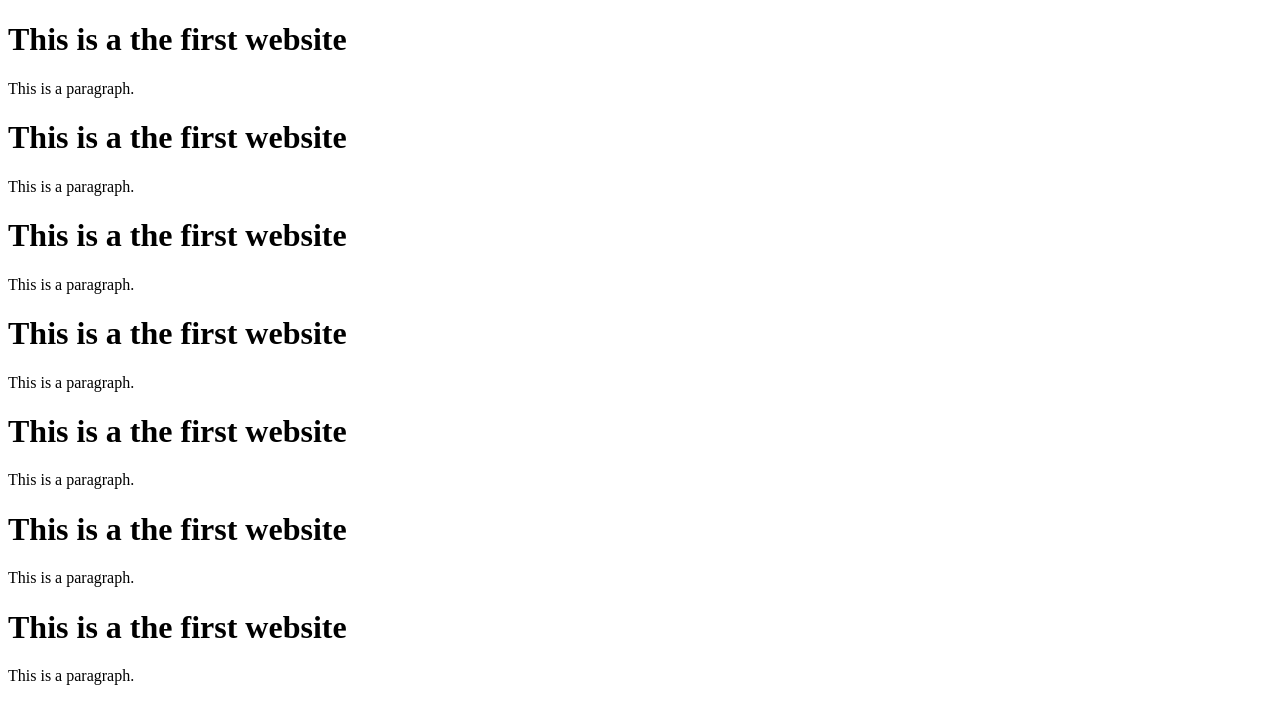
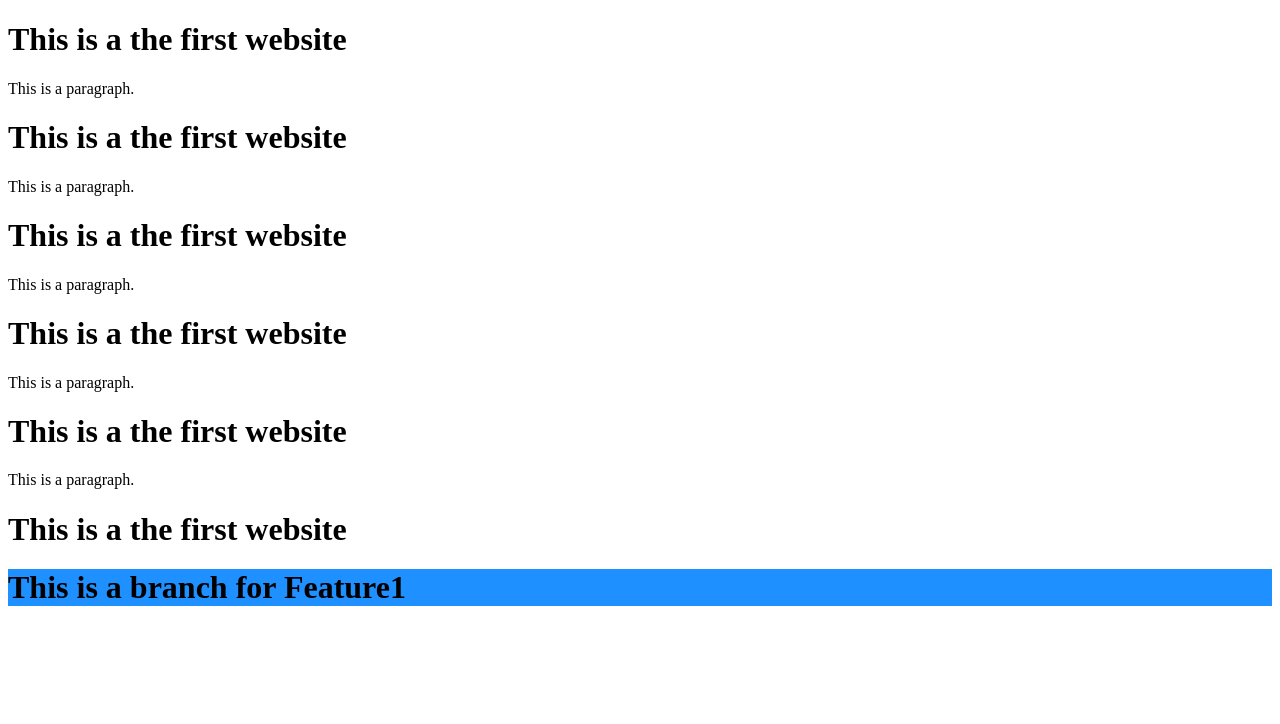
Before and after one commit to felvinerepo/HTML_Website, a plain HTML site: page index.html in a window 1280 px wide. Drawn offline with Linux system fonts and the light colour scheme.

Commit message:
Made changes to the feature1 branch

```diff
--- a/index.html
+++ b/index.html
@@ -12,8 +12,10 @@
 <p>This is a paragraph.</p><h1>This is a the first website</h1>
 <p>This is a paragraph.</p><h1>This is a the first website</h1>
 <p>This is a paragraph.</p><h1>This is a the first website</h1>
-<p>This is a paragraph.</p><h1>This is a the first website</h1>
-<p>This is a paragraph.</p>
+
+
+<h1 style="background-color:DodgerBlue;" >This is a branch for Feature1</h1>
+
 
 </body>
 </html>
```
